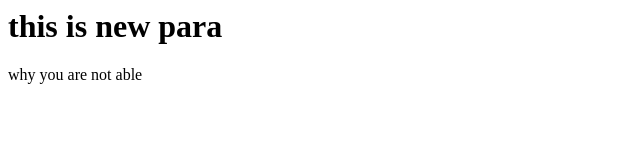
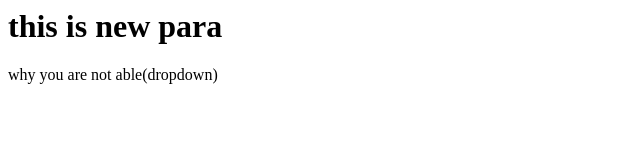
Before and after one commit to vishaljhode/LocalRepo, a plain HTML site: page index.html in a window 1280 px wide. Shown: the full height of the page, 0-640 px from the left. Drawn offline with Linux system fonts and the light colour scheme.

Commit message:
add dropdown

```diff
--- a/index.html
+++ b/index.html
@@ -1,2 +1,2 @@
 <h1>this is new para</h1>
-<p>why you are not able</p>
+<p>why you are not able(dropdown)</p>
```
